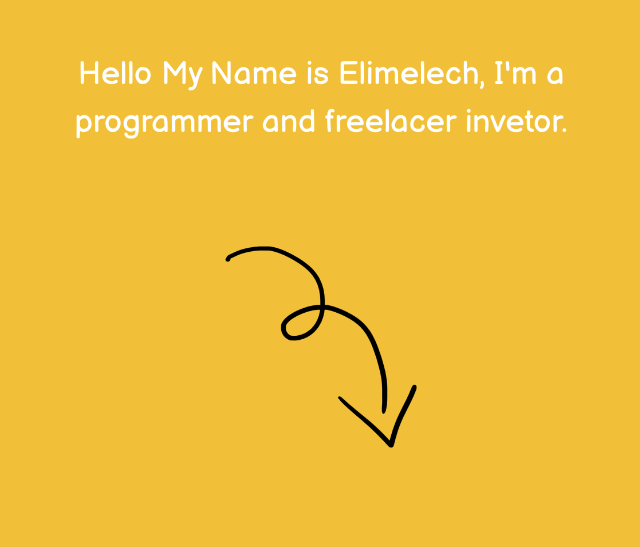
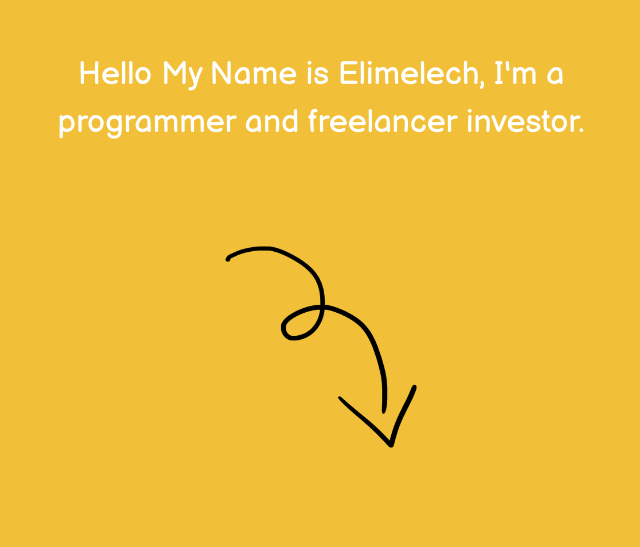
Before and after one commit to EliHG21/Capstone-2, a plain HTML site: page index.html in a window 1280 px wide. Shown: the part 253-800 px from the top of the page, without its empty margins (319-959 px from the left). Drawn offline with nearby package versions, Linux system fonts and the light colour scheme.

Commit message:
Update index.html

```diff
--- a/index.html
+++ b/index.html
@@ -15,7 +15,7 @@
         <div id="hero-section" class="grid-container-1">
             <div class="grid-1-item">
                 <p>
-                    Hello My Name is Elimelech, I'm a programmer and freelacer invetor.
+                    Hello My Name is Elimelech, I'm a programmer and freelancer investor.
                 </p>
             </div>
             <div class="grid-1-item">
```
